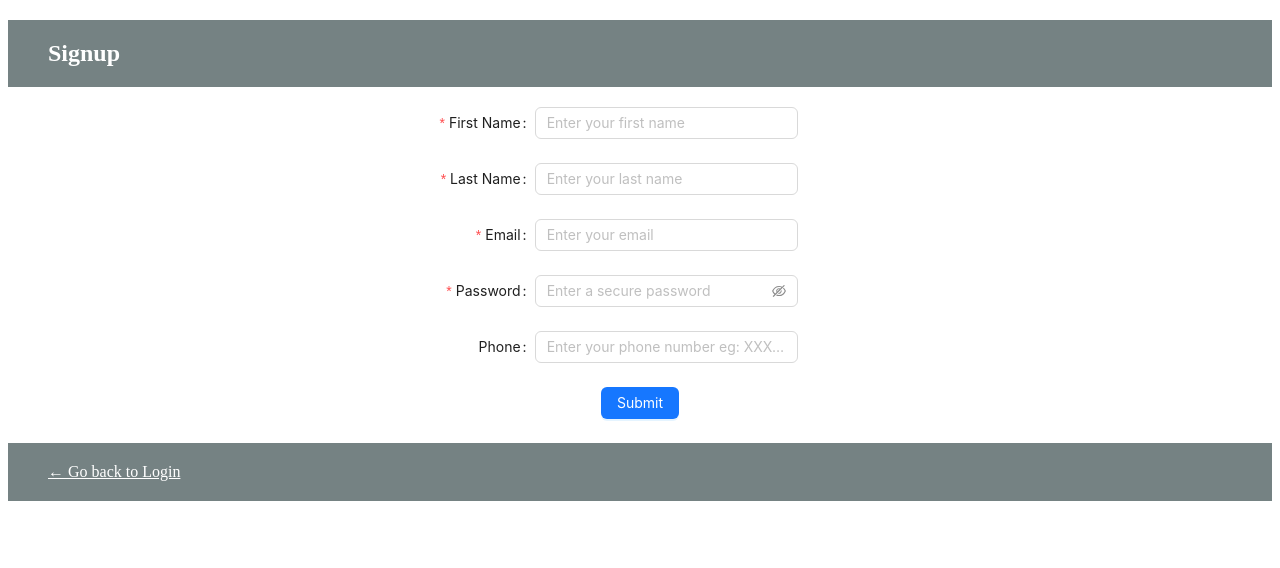
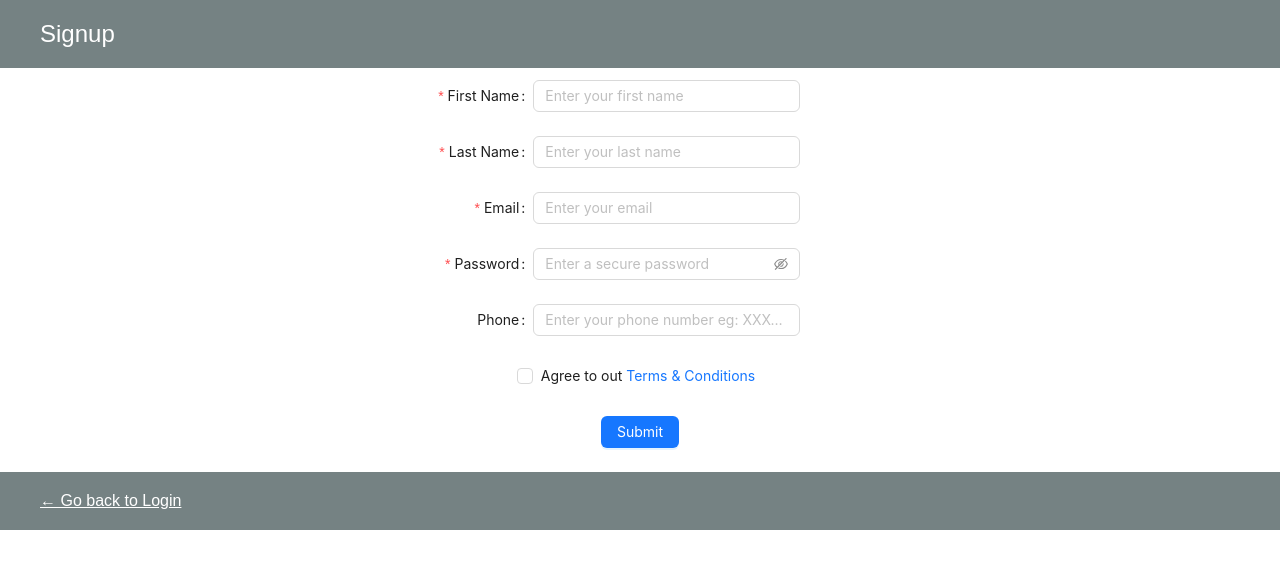
Before and after one commit to Kokkonut/hospo-order, a React (Create React App) app in the folder client/: page /signup in a window 1280 px wide. Shown: the top 568 px of the page. Built offline with nearby package versions, Linux system fonts and the light colour scheme.

Commit message:
Ant Design

```diff
--- a/client/src/App.js
+++ b/client/src/App.js
@@ -7,6 +7,7 @@ import {
   createHttpLink,
 } from '@apollo/client';
 import { setContext } from '@apollo/client/link/context';
+import "../node_modules/antd/dist/reset.css";
 
 
 import Home from './pages/Home';
--- a/client/src/components/Login/LoginCreate.js
+++ b/client/src/components/Login/LoginCreate.js
@@ -1,20 +1,22 @@
 
 import React, { useState } from 'react';
+import { Link } from 'react-router-dom';
 import { useMutation } from '@apollo/client';
-import Auth from '../../utils/auth';
+import AuthService from '../../utils/auth';
 import { ADD_USER } from '../../utils/mutations';
-import { Link } from 'react-router-dom';
-import { Form, Button,  Input } from 'antd';
+import { Form, Button, Input, Checkbox } from 'antd';
+
 
 function LoginCreate(props) {
 
   const [formState, setFormState] = useState({ email: '', password: '' });
-  const [addUser, { error }] = useMutation(ADD_USER);
+  const [addUser] = useMutation(ADD_USER);
 
   const handleFormSubmit = async (event) => {
-    event.preventDefault();
+
+    // event.preventDefault();
     try {
-      console.log(formState);
+
       const mutationResponse = await addUser({
         variables: {
           email: formState.email,
@@ -25,7 +27,7 @@ function LoginCreate(props) {
         },
       });
       const token = mutationResponse.data.addUser.token;
-      Auth.login(token);
+      AuthService.login(token);
     } catch (error) {
       console.log(error);
     }
@@ -41,15 +43,17 @@ function LoginCreate(props) {
   };
 
   return (
+    <>
       <div className="container">
 
         <h2 className='header' >Signup</h2>
-      <Form labelCol={{ span: 10 }} wrapperCol={{ span: 5 }} autoComplete="off" onSubmit={handleFormSubmit} onChange={handleChange}
-      onFinish={(values)=> {
-        console.log(({ values }));
-      }}>
+        <Form
+          labelCol={{ span: 10 }}
+          wrapperCol={{ span: 5 }}
+          onSubmit={handleFormSubmit}
+          onFinish={handleFormSubmit}
+        >
           <Form.Item
-
             name="firstName"
             label="First Name"
             rules={[
@@ -72,7 +76,7 @@ function LoginCreate(props) {
               name="firstName"
               type="firstName"
               id="firstName"
-            // onChange={handleChange}
+              onChange={handleChange}
             />
           </Form.Item>
           <Form.Item name="lastName" label="Last Name"
@@ -92,7 +96,7 @@ function LoginCreate(props) {
               name="lastName"
               type="lastName"
               id="lastName"
-            // onChange={handleChange}
+              onChange={handleChange}
             />
           </Form.Item>
           <Form.Item name="email" label="Email"
@@ -114,7 +118,7 @@ function LoginCreate(props) {
               name="email"
               type="email"
               id="email"
-            // onChange={handleChange}
+              onChange={handleChange}
             />
           </Form.Item>
           <Form.Item name="password" label="Password"
@@ -140,7 +144,7 @@ function LoginCreate(props) {
               name="password"
               type="password"
               id="pwd"
-            // onChange={handleChange}
+              onChange={handleChange}
             />
           </Form.Item>
           <Form.Item name="phone" label="Phone">
@@ -149,10 +153,10 @@ function LoginCreate(props) {
               name="phone"
               type="text"
               id="phone"
-            // onChange={handleChange}
+              onChange={handleChange}
             />
           </Form.Item>
-        {/* <Form.Item name="agreement" wrapperCol={{ span: 24 }}
+          <Form.Item name="agreement" wrapperCol={{ span: 24 }}
           valuePropName="checked"
           rules={[
             {
@@ -161,7 +165,7 @@ function LoginCreate(props) {
             }
           ]}>
           <Checkbox > {""} Agree to out <a href='example.com'>Terms & Conditions</a></Checkbox>
-        </Form.Item> */}
+        </Form.Item>
 
           <Form.Item wrapperCol={{ span: 24 }}>
             <Button type="primary" htmlType="submit">Submit</Button>
@@ -169,7 +173,7 @@ function LoginCreate(props) {
         </Form>
         <>
           <Link className="back" to="/">← Go back to Login</Link></>
-    </div>
+      </div></>
   );
 }
 
--- a/client/src/components/Login/LoginMain.js
+++ b/client/src/components/Login/LoginMain.js
@@ -3,6 +3,7 @@ import React, { useState } from 'react';
 import { useMutation } from '@apollo/client';
 import { LOGIN } from '../../utils/mutations';
 import Auth from '../../utils/auth';
+// import { Form, Button,  Input } from 'antd';
 
 
 function LoginMain(props) {
@@ -63,7 +64,7 @@ function LoginMain(props) {
           </div>
         ) : null}
         <div>
-          <button type="submit">Submit</button>
+          <button type="submit">Submit</button >
         </div>
       </form>
       <Link className="back" to="/">← Go back to Signup</Link>
--- a/client/src/index.js
+++ b/client/src/index.js
@@ -1,5 +1,6 @@
 import React from 'react';
 import ReactDOM from 'react-dom';
+
 
 import App from './App';
 
--- a/client/src/pages/Login.js
+++ b/client/src/pages/Login.js
@@ -3,7 +3,7 @@ import LoginLinks from '../components/Login/LoginLinks';
 // import LoginMain from '../components/Login/LoginMain';
 // import LoginCreate from '../components/Login/LoginCreate';
 import '../assets/App.css';
-import wallpaper from '../assets/wallpaper.jpg'
+// import wallpaper from '../assets/wallpaper.jpg'
 
 // import { Button } from 'antd';
 
@@ -13,7 +13,7 @@ const Login = () => {
 
         <div >
              <LoginLinks />
-            <img className='background' src={wallpaper} alt="Wallpaper"  />
+            {/* <img className='background' src={wallpaper} alt="Wallpaper"  /> */}
             {/* <h1 className='header'>INSERT LOGO</h1> */}
 
 
--- a/package.json
+++ b/package.json
@@ -16,6 +16,6 @@
         "concurrently": "^5.1.0"
     },
     "dependencies": {
-
+        "dayjs": "^1.11.7"
     }
 }
```
Also changed, not shown: 1 other file (tests, documents, lock files or other folders). Lines whose indentation alone changed are shown as unchanged.
